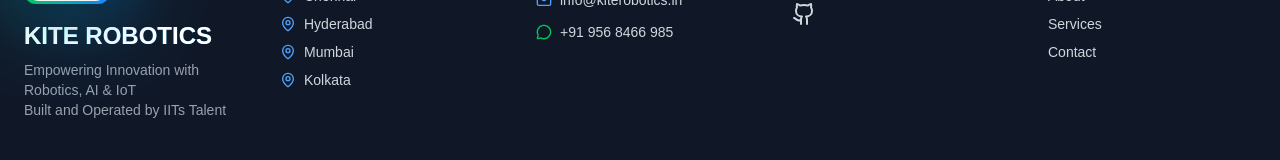
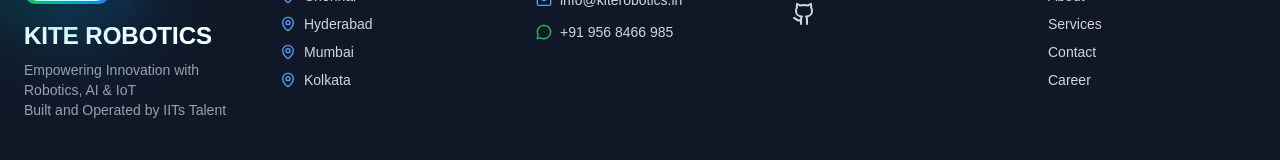
Before and after one commit to ThankKumar/kiterobotics.in, a Next.js app: page / in a window 1280 px wide. Shown: the part 3955-4115 px from the top of the page. Built offline with nearby package versions, Linux system fonts and the light colour scheme.

Commit message:
Add Career link to Footer component

```diff
--- a/app/components/Footer.js
+++ b/app/components/Footer.js
@@ -129,6 +129,7 @@
             <li><a href="#about" className="hover:text-blue-400">About</a></li>
             <li><a href="#services" className="hover:text-blue-400">Services</a></li>
             <li><a href="#contact" className="hover:text-blue-400">Contact</a></li>
+            <li><a href="#contact" className="hover:text-blue-400">Career</a></li>
           </ul>
         </motion.div>
 
```
